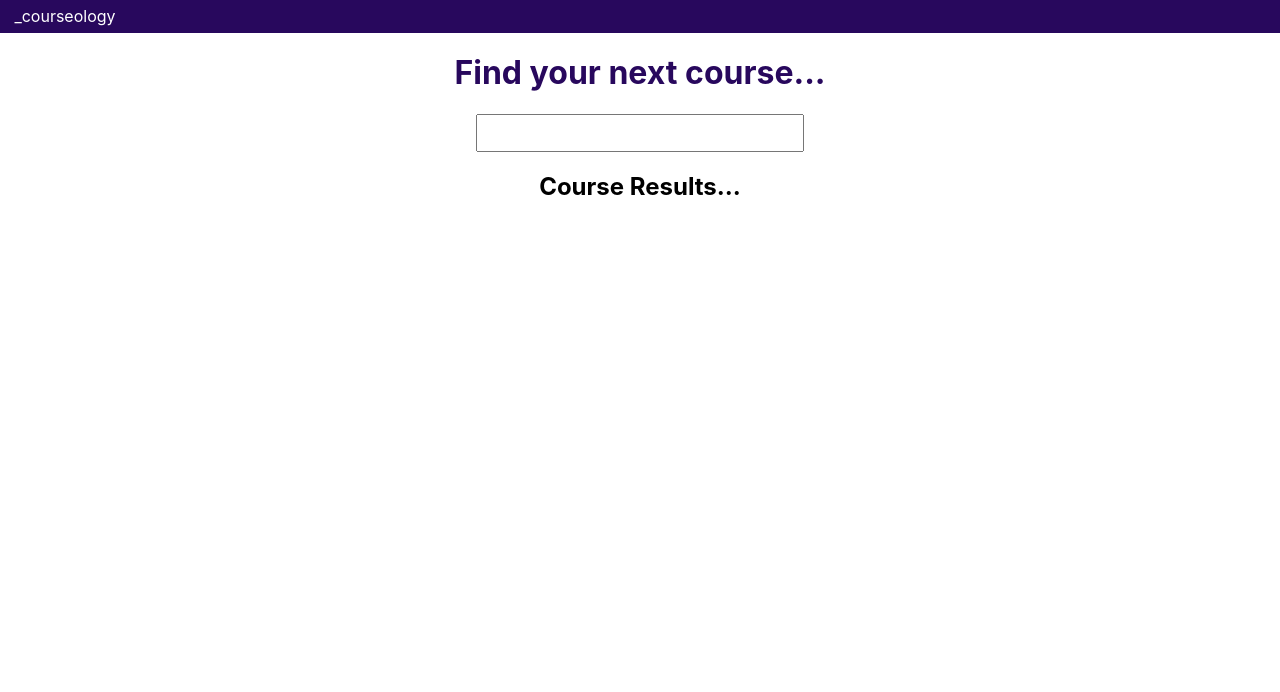
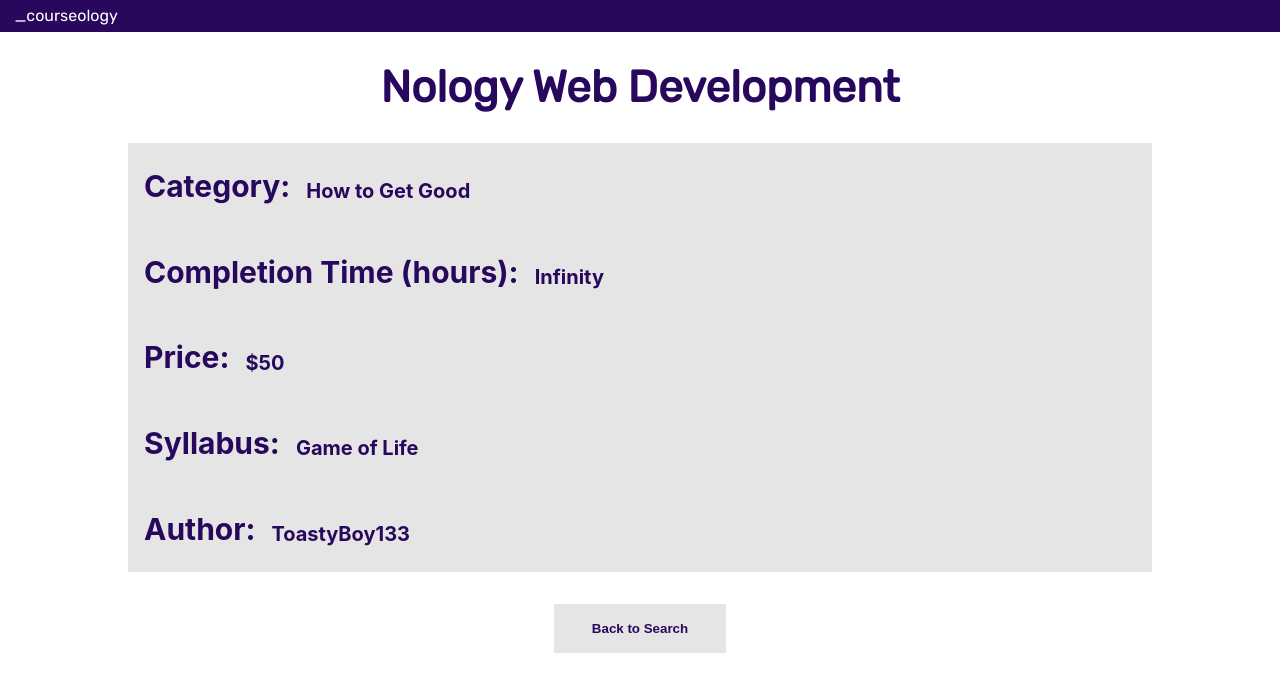
Before and after one commit to aimanwahizam/courseology, a React (Create React App) app in the folder courseology-frontend/: page / in a window 1280 px wide. Shown: the top 692 px of the page. Built offline with nearby package versions, Linux system fonts and the light colour scheme.

Commit message:
stage 2 finished

```diff
--- a/courseology-frontend/src/App.jsx
+++ b/courseology-frontend/src/App.jsx
@@ -1,12 +1,12 @@
 import "./App.scss";
-import Courses from "./containers/Courses/Courses";
+import CourseOverview from "./containers/CourseOverview/CourseOverview";
 import Header from "./components/Header/Header";
 
 function App() {
   return (
     <>
       <Header />
-      <Courses />
+      <CourseOverview name="Nology Web Development" category="How to Get Good" completionTime="Infinity" price="50" syllabus="Game of Life" author="ToastyBoy133"/>
     </>
   );
 }
--- a/courseology-frontend/src/assets/sass/_variables.scss
+++ b/courseology-frontend/src/assets/sass/_variables.scss
@@ -1,3 +1,12 @@
+@import url('https://fonts.googleapis.com/css2?family=Rubik&display=swap');
+
+/* ---------------------------------- Fonts --------------------------------- */
+$font-main: "Rubik";
+
+$font-big: 2.75rem;
+$font-medium: 1.25rem;
+$font-small: 1rem;
+
 /* ---------------------------------- Color --------------------------------- */
 $color-main: #28085d;
 $color-white: white;
--- a/courseology-frontend/src/components/Button/Button.scss
+++ b/courseology-frontend/src/components/Button/Button.scss
@@ -1,9 +1,9 @@
 @use "../../assets/sass/variables" as *;
 
 .button {
-    margin-top: 2rem;
     background-color: $color-grey;
     border: none;
+    margin-bottom: 2rem;
 
     &__text {
         color: $color-main;
--- a/courseology-frontend/src/components/Header/Header.scss
+++ b/courseology-frontend/src/components/Header/Header.scss
@@ -7,9 +7,11 @@
     width: 100%;
     position: absolute;
     top: 0;
+
     &__name {
         margin-left: 0.5rem;
         padding: 0.4rem;
         color: $color-white;
+        font-family: $font-main;
     }
 }
--- /dev/null
+++ b/courseology-frontend/src/containers/CourseOverview/CourseOverview.jsx
@@ -0,0 +1,43 @@
+import React from "react";
+import "./CourseOverview.scss";
+import Button from "../../components/Button/Button";
+
+const CourseOverview = ({
+  name,
+  category,
+  completionTime,
+  price,
+  syllabus,
+  author,
+}) => {
+  return (
+    <div className="course-overview">
+      <h1 className="course-overview__title">{name}</h1>
+      <div className="course-overview__content">
+        <div className="course-overview__information">
+          <h2>Category:</h2>
+          <h3 className="course-overview__information course-overview__information--entry">{category}</h3>
+        </div>
+        <div className="course-overview__information">
+          <h2>Completion Time (hours):</h2>
+          <h3 className="course-overview__information course-overview__information--entry">{completionTime}</h3>
+        </div>
+        <div className="course-overview__information">
+          <h2>Price:</h2>
+          <h3 className="course-overview__information course-overview__information--entry">${price}</h3>
+        </div>
+        <div className="course-overview__information">
+          <h2>Syllabus:</h2>
+          <h3 className="course-overview__information course-overview__information--entry">{syllabus}</h3>
+        </div>
+        <div className="course-overview__information">
+          <h2>Author:</h2>
+          <h3 className="course-overview__information course-overview__information--entry">{author}</h3>
+        </div>
+      </div>
+      <Button buttonText="Back to Search" />
+    </div>
+  );
+};
+
+export default CourseOverview;
--- /dev/null
+++ b/courseology-frontend/src/containers/CourseOverview/CourseOverview.scss
@@ -0,0 +1,34 @@
+@use "../../assets/sass/variables" as *;
+@use "../../assets/sass/mixins" as *;
+
+.course-overview {
+    margin-top: 2rem;
+    @include flexColumnCenter;
+    color: $color-main;
+
+    &__title {
+        font-size: $font-big;
+        font-family: $font-main;
+    }
+
+    &__content {
+        background-color: $color-grey;
+        width: 80%;
+        @include flexColumnCenter;
+        align-items: flex-start;
+        margin-bottom: 2rem;
+    }
+
+    &__information {
+        display: flex;
+        justify-content: space-between;
+        align-items: flex-start;
+        padding-left: 1rem;
+        font-size: $font-medium;
+
+        &--entry {
+            position: relative;
+            top: 1rem;
+        }
+    }
+}
```
